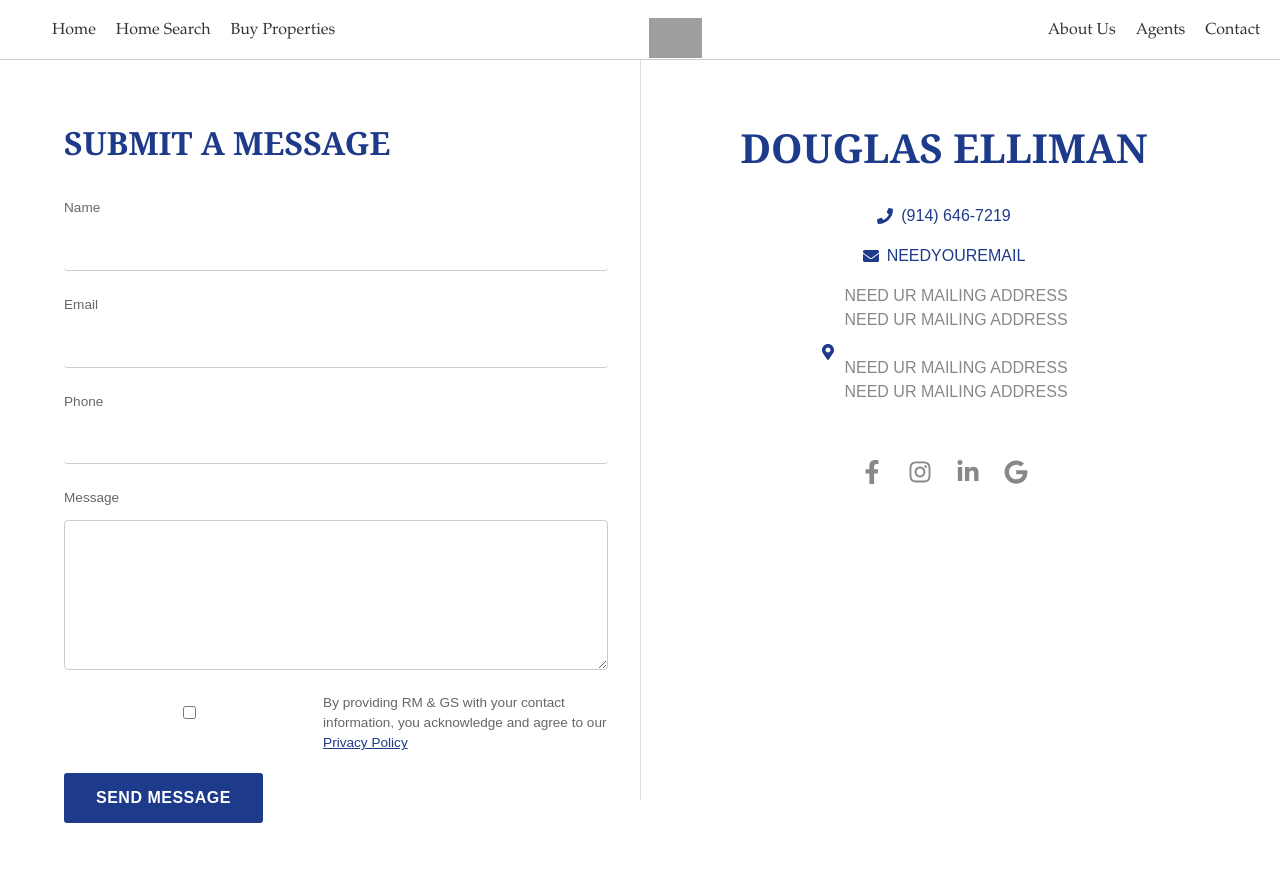
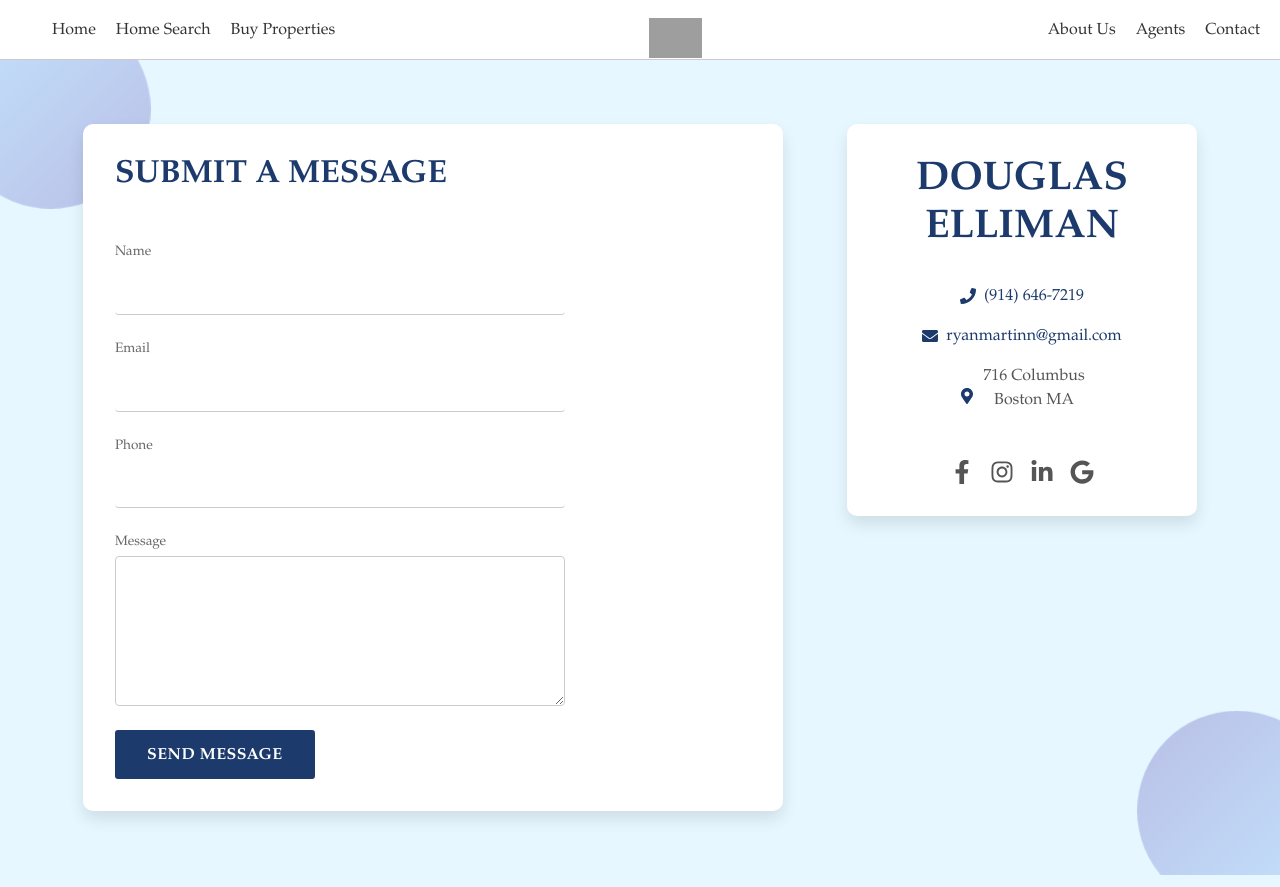
Before and after one commit to charlesheese/realestate, a React (Vite) app: page /contact in a window 1280 px wide. Built offline with nearby package versions, Linux system fonts and the light colour scheme; grey boxes are pictures that could not be loaded.

Commit message:
contacts page

```diff
--- a/src/pages/Contact.css
+++ b/src/pages/Contact.css
@@ -2,34 +2,96 @@
 .contact-container {
   display: flex;
   justify-content: center;
+  align-items: flex-start;
+  flex-wrap: wrap;
   padding: 4rem;
   gap: 4rem;
-  background-color: #fff;
-  font-family: 'Arial', sans-serif;
+  background-color: #e6f7ff; /* Light blue background */
+  font-family: "Bodoni MT", "Didot", "Didot LT STD", "Hoefler Text", Garamond, serif;
+  overflow: hidden;
+  position: relative;
+  z-index: 1;
 }
 
-.contact-info, .contact-form {
-  flex: 1;
+/* Animations */
+@keyframes fade-in {
+  from {
+    opacity: 0;
+    transform: translateY(30px);
+  }
+  to {
+    opacity: 1;
+    transform: translateY(0);
+  }
+}
+
+@keyframes bubble-float {
+  0% {
+    transform: translateY(0) translateX(0);
+  }
+  50% {
+    transform: translateY(-20px) translateX(10px);
+  }
+  100% {
+    transform: translateY(0) translateX(0);
+  }
+}
+
+/* Background Decorative Bubbles */
+.contact-container::before {
+  content: "";
+  position: absolute;
+  width: 200px;
+  height: 200px;
+  background: linear-gradient(135deg, #74b9ff, #523ca8);
+  border-radius: 50%;
+  opacity: 0.3;
+  top: -50px;
+  left: -50px;
+  z-index: 0;
+  animation: bubble-float 6s infinite ease-in-out;
+}
+
+.contact-container::after {
+  content: "";
+  position: absolute;
+  width: 200px;
+  height: 200px;
+  background: linear-gradient(135deg, #523ca8, #74b9ff);
+  border-radius: 50%;
+  opacity: 0.3;
+  bottom: -50px;
+  right: -50px;
+  z-index: 0;
+  animation: bubble-float 8s infinite ease-in-out;
 }
 
 /* Contact Info Section */
 .contact-info {
+  flex: 1;
   text-align: center;
+  max-width: 350px;
+  background-color: #fff;
+  border-radius: 10px;
+  box-shadow: 0 8px 16px rgba(0, 0, 0, 0.1);
+  padding: 2rem;
+  position: relative;
+  z-index: 1;
+  animation: fade-in 1.5s ease-in-out;
 }
 
 .contact-title {
   font-size: 2.5rem;
-  color: #1e3a8a; /* Dark blue color */
+  color: #1c3a6b;
   margin-bottom: 2rem;
   font-weight: bold;
-  font-family: 'Georgia', serif;
   text-transform: uppercase;
 }
 
 .contact-details {
-  margin-bottom: 2.5rem;
-  color: #888;
+  margin-bottom: 2rem;
   font-size: 1rem;
+  color: #555;
 }
 
 .contact-item {
@@ -37,53 +99,66 @@
   align-items: center;
   justify-content: center;
   margin-bottom: 1rem;
-  font-size: 1rem;
+
 }
+
 
 .contact-icon {
   margin-right: 0.5rem;
-  color: #1e3a8a; /* Dark blue color */
+  color: #1c3a6b;
 }
 
 .contact-item a {
-  color: #1e3a8a; /* Dark blue color */
+  color: #1c3a6b;
   text-decoration: none;
+}
+
+.contact-item a:hover {
+  text-decoration: underline;
 }
 
 .social-icons {
   display: flex;
   justify-content: center;
-  gap: 1.5rem;
+  gap: 1rem;
   margin-top: 1rem;
 }
 
 .social-icons svg {
   font-size: 1.5rem;
-  color: #888; /* Lighter blue/grey for icons */
-  transition: color 0.3s ease;
+  color: #555; /* Match text color */
+  transition: color 0.3s ease, transform 0.3s ease; /* Smooth color and scale transition */
 }
 
 .social-icons svg:hover {
-  color: #1e3a8a;
+  color: #1c3a6b; /* Change to dark blue on hover */
+  transform: scale(1.2); /* Slightly increase size for a popping effect */
 }
 
 /* Contact Form Section */
 .contact-form {
-  text-align: left;
   display: flex;
   flex-direction: column;
-  gap: 0.5rem; /* Closer vertical spacing */
-  max-width: 100%;
+  gap: 1rem;
+  flex: 1;
+  max-width: 700px;
+  background-color: #fff;
+  border-radius: 10px;
+  box-shadow: 0 8px 16px rgba(0, 0, 0, 0.1);
+  padding: 2rem;
+  align-items: flex-start;
+  position: relative;
+  z-index: 1;
+  animation: fade-in 1s ease-in-out;
 }
 
 .form-title {
   font-size: 2rem;
-  color: #1e3a8a;
+  color: #1c3a6b;
   font-weight: bold;
-  font-family: 'Georgia', serif;
   text-transform: uppercase;
-  margin-bottom: 1rem;
-  text-align: left;
+  margin-bottom: 1.5rem;
+  align-self: flex-start;
 }
 
 /* Form Inputs */
@@ -91,6 +166,7 @@
   font-size: 0.85rem;
   color: #666;
   font-weight: 500;
+  align-self: flex-start;
 }
 
 .contact-form input,
@@ -106,66 +182,20 @@
 
 .contact-form input:focus,
 .contact-form textarea:focus {
-  border-bottom-color: #1e3a8a;
-}
-.contact-form {
-  text-align: left;
-  display: flex;
-  flex-direction: column;
-  gap: 0.75rem; /* Adjusted for closer alignment */
-  max-width: 100%; /* Ensure the form takes full width */
-  align-items: flex-start; /* Ensures alignment to the left */
+  border-bottom-color: #1c3a6b;
 }
 
-/* Message Box */
 .contact-form textarea {
-  width: 100%;
-  padding: 0.75rem;
   border: 1px solid #ccc;
   border-radius: 4px;
-  font-size: 1rem;
-  outline: none;
   resize: vertical;
   height: 150px;
-  transition: border-color 0.3s;
-  margin-top: 0.5rem; /* Aligning with input fields */
-}
-
-.contact-form textarea:focus {
-  border-color: #1e3a8a;
-}
-
-/* Consent Section */
-.contact-form .consent {
-  width: 100%; /* Ensure everything aligns perfectly */
-  box-sizing: border-box; /* Include padding/border in width calculation */
-}
-.consent {
-  display: flex;
-  align-items: center;
-  font-size: 0.8rem;
-  color: #888;
-  line-height: 1.5;
-  width: 100%; /* Full width to match form elements */
-  padding-left: 0;
-  margin-left: 0;
-  margin-top: 0.5rem;
-}
-
-.consent input {
-  margin-right: 0.5rem;
-}
-
-.consent a {
-  color: #1e3a8a;
-  text-decoration: underline;
-  font-weight: 500;
 }
 
 /* Submit Button */
 .contact-form button {
   padding: 0.8rem 2rem;
-  background-color: #1e3a8a;
+  background-color: #1c3a6b;
   color: #fff;
   border: none;
   border-radius: 3px;
@@ -175,12 +205,12 @@
   letter-spacing: 0.5px;
   text-transform: uppercase;
   transition: background-color 0.3s, transform 0.2s;
-  align-self: flex-start; /* Align button to the left */
-  margin-top: 1rem; /* Adjusted for closer alignment */
+  margin-top: 1rem;
+  align-self: flex-start;
 }
 
 .contact-form button:hover {
-  background-color: #173e8d;
+  background-color: #163965;
   transform: translateY(-2px);
 }
 
@@ -188,30 +218,16 @@
   transform: translateY(0);
 }
 
-
-/* Divider line between sections */
-.contact-container::before {
-  content: "";
-  position: absolute;
-  top: 0;
-  bottom: 0;
-  left: 50%;
-  width: 1px;
-  background-color: #ddd;
-}
-
 /* Responsive Adjustments */
 @media (max-width: 768px) {
   .contact-container {
-      flex-direction: column;
-      padding: 2rem;
+    flex-direction: column;
+    align-items: center;
+    padding: 2rem;
   }
 
-  .contact-info, .contact-form {
-      padding: 0;
-  }
-
-  .contact-container::before {
-      display: none;
+  .contact-info,
+  .contact-form {
+    max-width: 100%;
   }
 }
--- a/src/pages/Contact.tsx
+++ b/src/pages/Contact.tsx
@@ -14,7 +14,7 @@
   return (
     <div className="contact-container">
       <div className="contact-form">
-        <h1 className="form-title">SUBMIT A MESSAGE</h1>
+        <h1 className="form-title">Submit a Message</h1>
         <form>
           <label htmlFor="name">Name</label>
           <input type="text" id="name" name="name" required />
@@ -28,21 +28,12 @@
           <label htmlFor="message">Message</label>
           <textarea id="message" name="message" required></textarea>
 
-          <div className="consent">
-            <input type="checkbox" id="consent" name="consent" />
-            <label htmlFor="consent">
-              By providing RM & GS with your contact information, you
-              acknowledge and agree to our
-              <a href="/privacy-policy"> Privacy Policy </a>
-            </label>
-          </div>
-
           <button type="submit">Send Message</button>
         </form>
       </div>
 
       <div className="contact-info">
-        <h1 className="contact-title">DOUGLAS ELLIMAN</h1>
+        <h1 className="contact-title">Douglas Elliman</h1>
         <div className="contact-details">
           <div className="contact-item">
             <FaPhone className="contact-icon" />
@@ -50,19 +41,14 @@
           </div>
           <div className="contact-item">
             <FaEnvelope className="contact-icon" />
-            <a href="mailto:needyouremail">NEEDYOUREMAIL</a>
+            <a href="mailto:needyouremail">ryanmartinn@gmail.com</a>
           </div>
           <div className="contact-item">
             <FaMapMarkerAlt className="contact-icon" />
             <p>
-              NEED UR MAILING ADDRESS
+              716 Columbus
               <br />
-              NEED UR MAILING ADDRESS
-              <br />
-              <br />
-              NEED UR MAILING ADDRESS
-              <br />
-              NEED UR MAILING ADDRESS
+              Boston MA
             </p>
           </div>
         </div>
```
